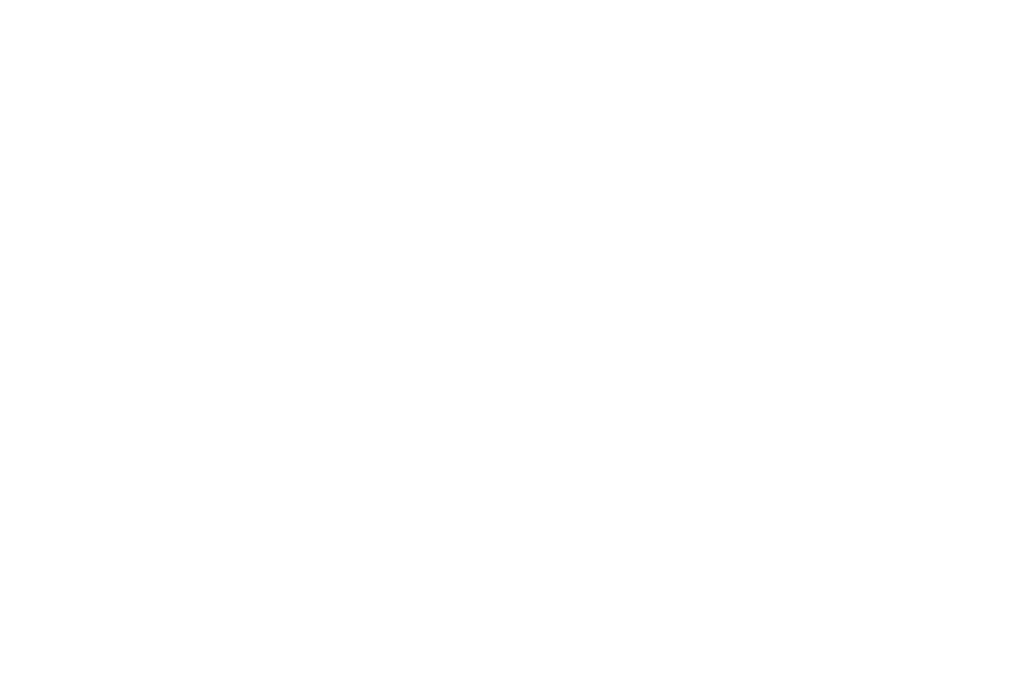
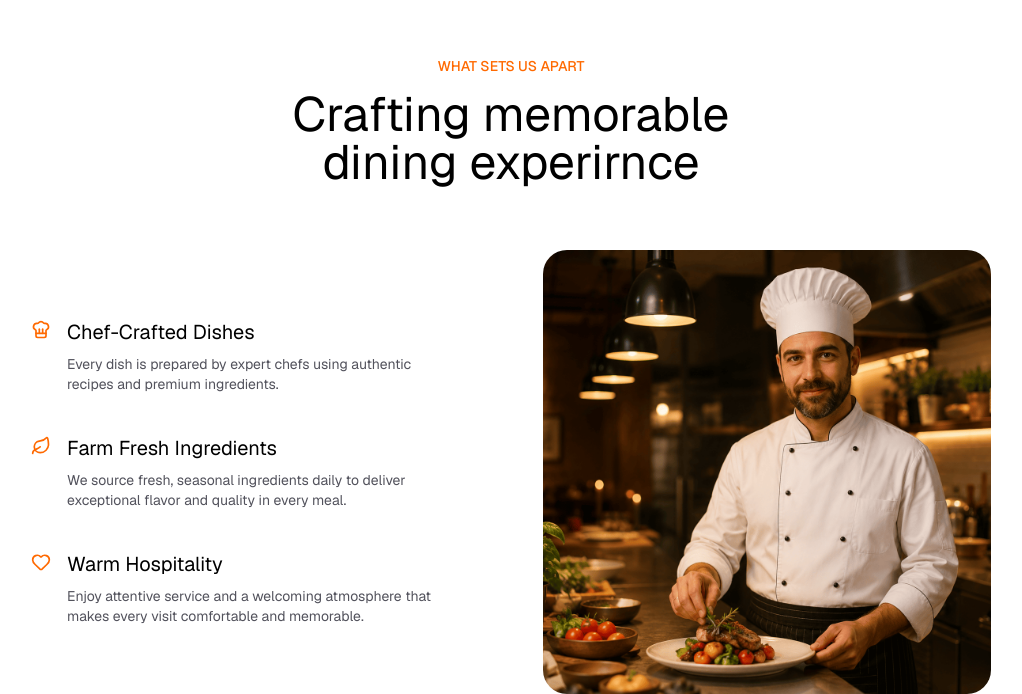
Before and after one commit to alomgir-hossain/Restro_React.js, a React (Vite) app: page / in a window 1280 px wide. Shown: the part 2603-3297 px from the top of the page, without its empty margins (129-1151 px from the left). Before the commit the page ends 2483 px from the top, so only its background shows below. Built offline with nearby package versions, Linux system fonts and the light colour scheme.

Commit message:
Features Section coding complete

```diff
--- a/src/App.jsx
+++ b/src/App.jsx
@@ -4,6 +4,7 @@
 import About from './sections/About'
 import Stats from './sections/Stats'
 import Dishes from './sections/Dishes'
+import Features from './sections/Features'
 
 const App = () => {
   return (
@@ -13,6 +14,7 @@
       <About/>
       <Stats/>
       <Dishes/>
+      <Features/>
     </>
   )
 }
--- /dev/null
+++ b/src/sections/Features.jsx
@@ -0,0 +1,53 @@
+import { ChefHat, Heart, Leaf } from "lucide-react"
+import Animated from "../components/Animated"
+import { featuresData } from "../data/data"
+
+const icomMap = {
+    ChefHat, Leaf, Heart
+}
+
+const Features = () => {
+    return (
+        <section id="features" className="px-auto mt-44">
+            <div className='text-center mb-16 '>
+                <Animated delay={0.2}>
+                    <p className='text-orange-500 font-medium uppercase mb-3.5'>
+                        What Sets Us Apart
+                    </p>
+                </Animated>
+
+                <Animated delay={0.2}>
+                    <h2 className='text-4xl md:text-5xl max-w-lg mx-auto text-balance'>
+                        Crafting memorable dining experirnce
+                    </h2>
+                </Animated>
+            </div>
+
+            <div className="flex flex-col md:flex-row items-center justify-between gap-14 max-w-7xl max-auto">
+                <div className="space-y-10 max-w-md">
+                    {featuresData.map((item, index) => {
+                        const IconComponent = icomMap[item.icon];
+                        return (
+                            <Animated key={index} y={150} delay={index * 0.15} className="flex items-start gap-4 text-left">
+                                {IconComponent && (
+                                    <IconComponent className="text-orange-500 size-5 shrink-0 mt-0.5" />
+                                )}
+                                <div>
+                                    <h3 className="text-xl mb-2">{item.title}</h3>
+                                    <p className="text-zinc-600 max-w-sm">{item.description}</p>
+                                </div>
+                            </Animated>
+                        )
+                    })}
+                </div>
+
+                <Animated x={50} y={0}>
+                    <img src="/assets/chef.png" alt="chef" className="w-full max-w-md h-111 object-cover rounded-3xl" />
+                </Animated>
+            </div>
+
+        </section>
+    )
+}
+
+export default Features
```
Also changed, not shown: 1 other file (tests, documents, lock files or other folders).
